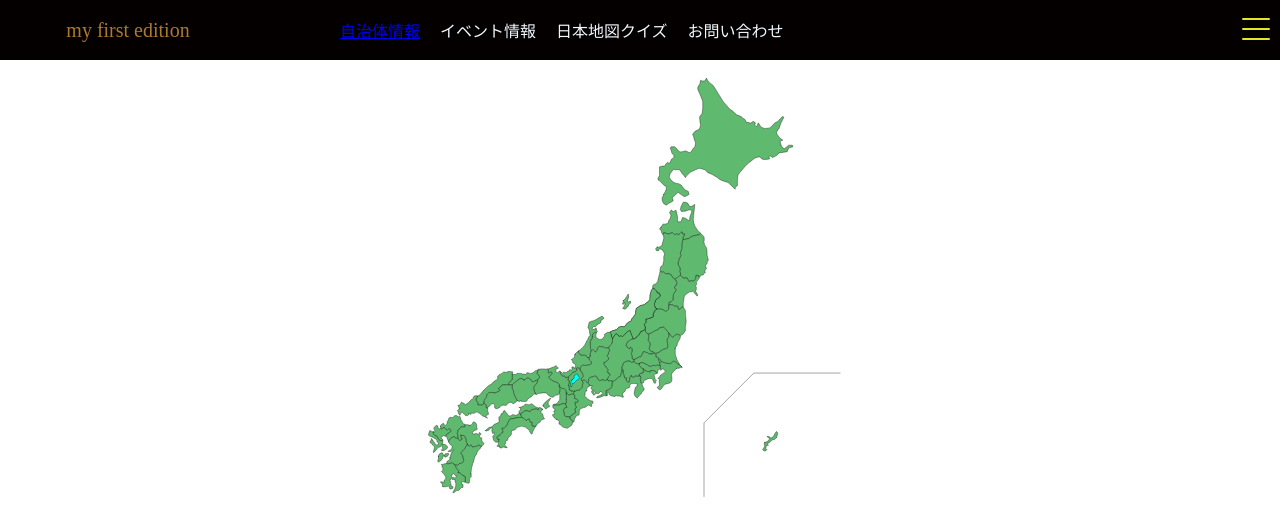
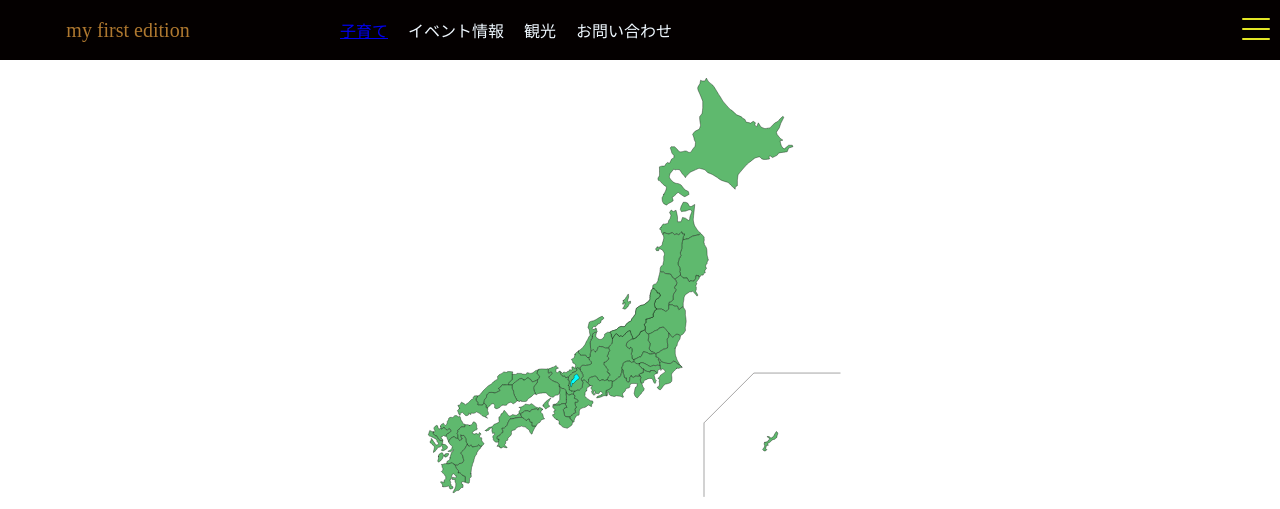
Before and after one commit to koyo-af19056/----web, a WordPress theme: template index.php in a window 1280 px wide. Shown: the top 509 px of the page. Run offline with PHP 8.4 and a stand-in for WordPress, Linux system fonts and the light colour scheme; the site name, menu and one post (Sample post) are stand-ins, and other content is empty.

Commit message:
20230527

```diff
--- a/header.php
+++ b/header.php
@@ -13,13 +13,13 @@
             </div>
             <div class="header_menu_label">
                 <div class="header_menu">
-                    <a href='<?php echo home_url('/municipality'); ?>'>自治体情報</a>
+                    <a href='<?php echo home_url('/page'); ?>'>子育て</a>
                 </div>
                 <div class="header_menu">
                     <a>イベント情報</a>
                 </div>
                 <div class="header_menu">
-                    <a>日本地図クイズ</a>
+                    <a>観光</a>
                 </div>
 
                 <div class="header_menu">
--- /dev/null
+++ b/page.php
@@ -0,0 +1,3 @@
+<?php get_header(); ?>
+<main><a>固定ページ</a></main>
+<?php get_footer(); ?>
```
Also changed, not shown: 1 other file.
